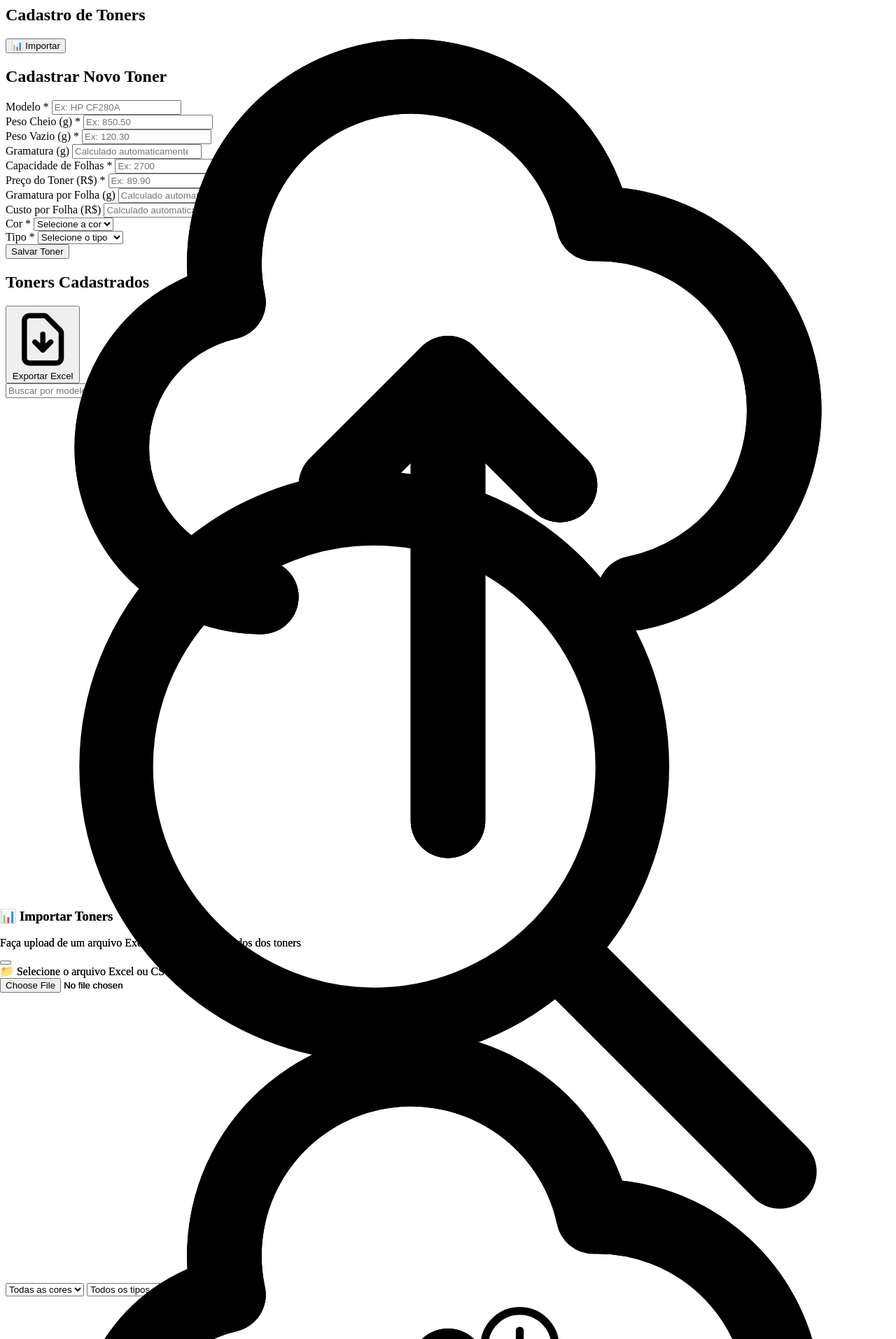
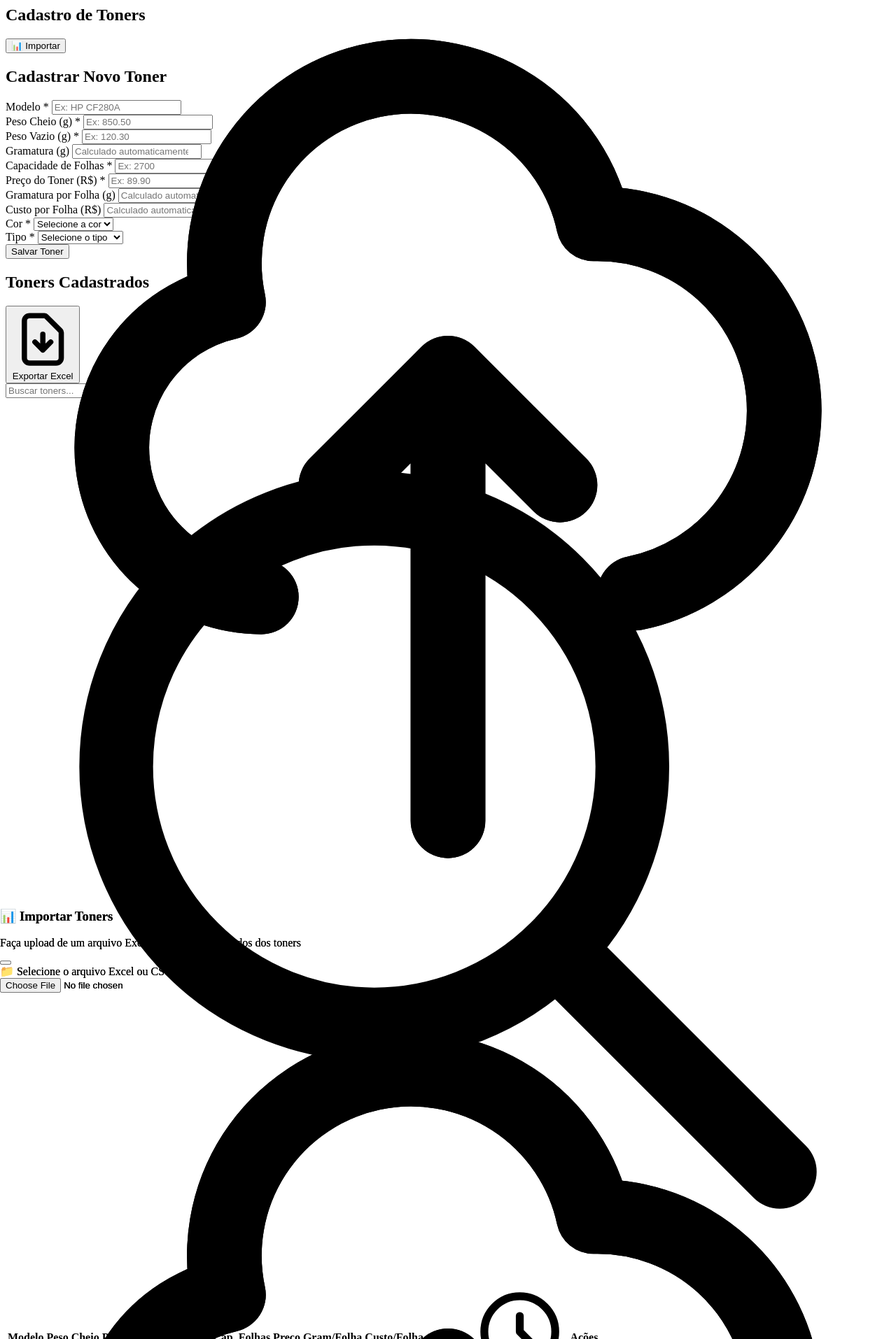
Before and after one commit to duduclaza/otidj, a PHP site: page /views/pages/toners/cadastro.php in a window 1280 px wide. Shown: the whole page at 70% size. Run offline with PHP 8.4, Linux system fonts and the light colour scheme.

Commit message:
refactor: simplify toner search by removing color and type filters

```diff
--- a/views/pages/toners/cadastro.php
+++ b/views/pages/toners/cadastro.php
@@ -100,13 +100,11 @@
 
     <!-- Campo de Busca -->
     <div class="px-4 py-3 border-b bg-gray-50">
-      <div class="flex flex-col sm:flex-row gap-3">
-        <div class="flex-1">
-          <div class="relative">
+      <div class="relative max-w-md">
         <input
           type="text"
           id="searchToners"
-              placeholder="Buscar por modelo, cor, tipo..."
+          placeholder="Buscar toners..."
           class="w-full pl-10 pr-4 py-2 border border-gray-300 rounded-lg focus:ring-2 focus:ring-blue-500 focus:border-blue-500 transition-colors"
           onkeyup="searchToners()"
         >
@@ -114,26 +112,6 @@
           <svg class="h-5 w-5 text-gray-400" fill="none" stroke="currentColor" viewBox="0 0 24 24">
             <path stroke-linecap="round" stroke-linejoin="round" stroke-width="2" d="M21 21l-6-6m2-5a7 7 0 11-14 0 7 7 0 0114 0z"></path>
           </svg>
-            </div>
-          </div>
-        </div>
-        <div class="flex gap-2">
-          <select id="filterCor" class="border border-gray-300 rounded-lg px-3 py-2 focus:ring-2 focus:ring-blue-500 focus:border-blue-500" onchange="searchToners()">
-            <option value="">Todas as cores</option>
-            <option value="Yellow">Yellow</option>
-            <option value="Magenta">Magenta</option>
-            <option value="Cyan">Cyan</option>
-            <option value="Black">Black</option>
-          </select>
-          <select id="filterTipo" class="border border-gray-300 rounded-lg px-3 py-2 focus:ring-2 focus:ring-blue-500 focus:border-blue-500" onchange="searchToners()">
-            <option value="">Todos os tipos</option>
-            <option value="Original">Original</option>
-            <option value="Compativel">Compatível</option>
-            <option value="Remanufaturado">Remanufaturado</option>
-          </select>
-          <button onclick="clearFilters()" class="px-3 py-2 text-sm border border-gray-300 rounded-lg hover:bg-gray-50 transition-colors">
-            Limpar
-          </button>
         </div>
       </div>
     </div>
@@ -1448,11 +1426,9 @@
     console.log('   End = Última página');
   }
 
-  // Função de busca em tempo real
+  // Função de busca simples em tempo real
   function searchToners() {
     const searchText = document.getElementById('searchToners').value.toLowerCase();
-    const filterCor = document.getElementById('filterCor').value.toLowerCase();
-    const filterTipo = document.getElementById('filterTipo').value.toLowerCase();
     const rows = document.querySelectorAll('tbody tr');
     let visibleCount = 0;
 
@@ -1461,11 +1437,10 @@
       const cor = row.cells[5]?.textContent.toLowerCase() || '';
       const tipo = row.cells[6]?.textContent.toLowerCase() || '';
 
-      const matchesSearch = modelo.includes(searchText) || cor.includes(searchText) || tipo.includes(searchText);
-      const matchesCor = !filterCor || cor.includes(filterCor);
-      const matchesTipo = !filterTipo || tipo.includes(filterTipo);
-
-      if (matchesSearch && matchesCor && matchesTipo) {
+      // Busca em modelo, cor e tipo
+      const matches = modelo.includes(searchText) || cor.includes(searchText) || tipo.includes(searchText);
+
+      if (matches) {
         row.style.display = '';
         visibleCount++;
       } else {
@@ -1475,14 +1450,6 @@
 
     // Atualizar contador de resultados
     updateResultsCount(visibleCount);
-  }
-
-  // Função para limpar filtros
-  function clearFilters() {
-    document.getElementById('searchToners').value = '';
-    document.getElementById('filterCor').value = '';
-    document.getElementById('filterTipo').value = '';
-    searchToners();
   }
 
   // Função para atualizar contador de resultados
@@ -1500,41 +1467,6 @@
     }
   }
 
-  // Adicionar indicador visual quando não há resultados
-  function showNoResults(show) {
-    let noResultsRow = document.getElementById('noResultsRow');
-
-    if (show && !noResultsRow) {
-      const tbody = document.querySelector('tbody');
-      const colCount = document.querySelector('thead tr').children.length;
-
-      noResultsRow = document.createElement('tr');
-      noResultsRow.id = 'noResultsRow';
-      noResultsRow.innerHTML = `
-        <td colspan="${colCount}" class="px-3 py-8 text-center text-gray-500">
-          <div class="flex flex-col items-center">
-            <svg class="w-12 h-12 text-gray-300 mb-2" fill="none" stroke="currentColor" viewBox="0 0 24 24">
-              <path stroke-linecap="round" stroke-linejoin="round" stroke-width="2" d="M21 21l-6-6m2-5a7 7 0 11-14 0 7 7 0 0114 0z"></path>
-            </svg>
-            <p class="text-lg font-medium">Nenhum toner encontrado</p>
-            <p class="text-sm">Tente ajustar os filtros de busca</p>
-          </div>
-        </td>
-      `;
-      tbody.appendChild(noResultsRow);
-    } else if (!show && noResultsRow) {
-      noResultsRow.remove();
-    }
-  }
-
-  // Melhorar a função de busca para mostrar "sem resultados"
-  const originalSearchToners = searchToners;
-  searchToners = function() {
-    originalSearchToners();
-    const visibleRows = document.querySelectorAll('tbody tr:not(#noResultsRow)').length;
-    const actuallyVisible = Array.from(document.querySelectorAll('tbody tr:not(#noResultsRow)')).filter(row => row.style.display !== 'none').length;
-    showNoResults(actuallyVisible === 0 && visibleRows > 0);
-  };
 });
 
 // Função para ir diretamente para uma página específica
```
Lines whose indentation alone changed are shown as unchanged.
